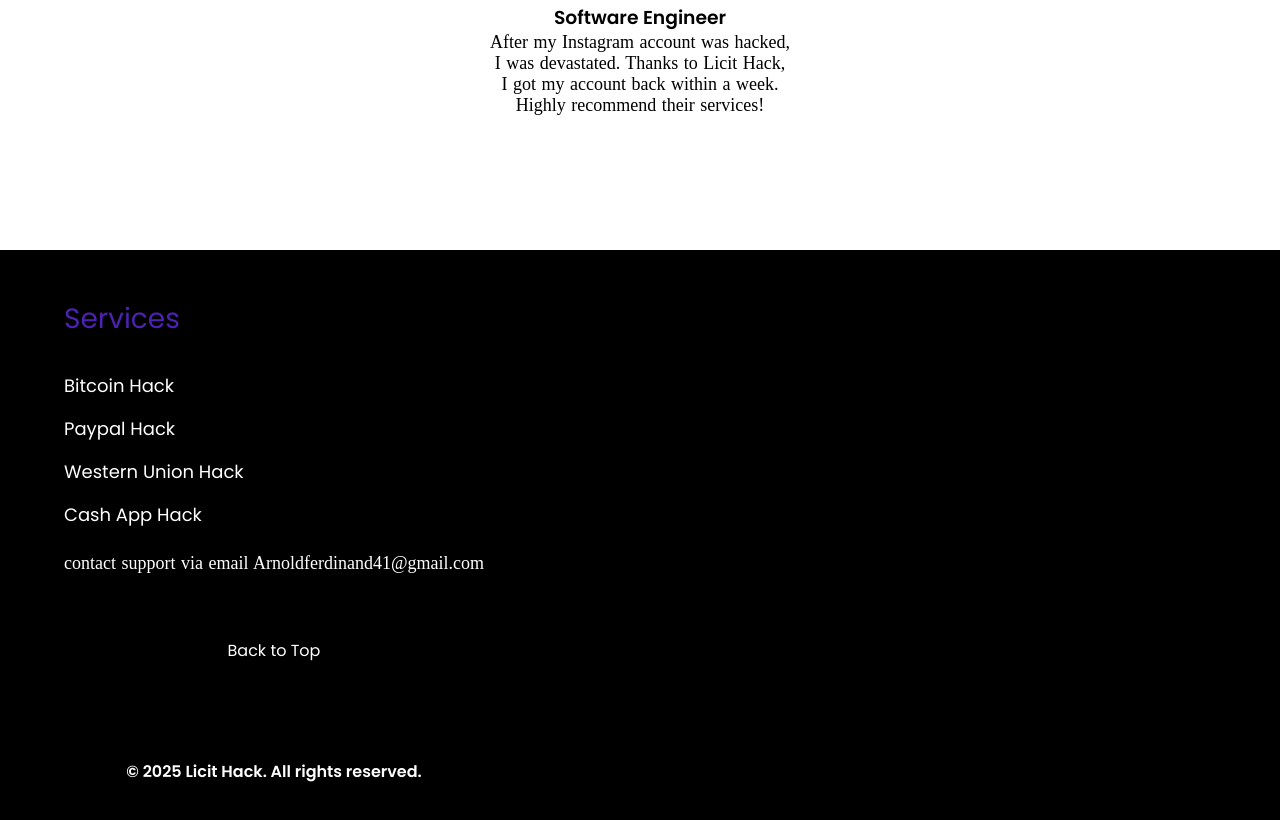
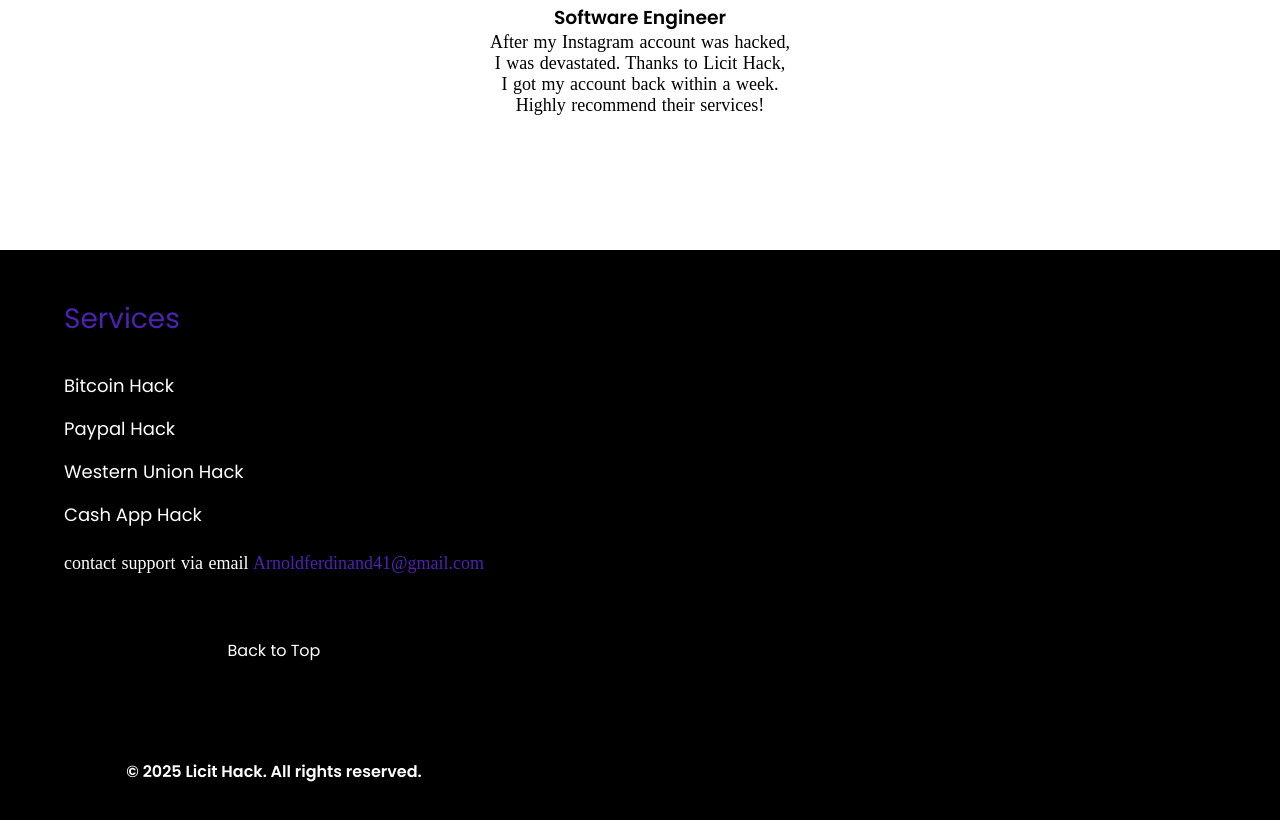
Before and after one commit to kingsfavy/licit, a website: page index.html in a window 1280 px wide. Shown: the part 7757-8577 px from the top of the page. Drawn offline with Linux system fonts and the light colour scheme; no server answers.

Commit message:
Update styles.css

```diff
--- a/styles.css
+++ b/styles.css
@@ -96,6 +96,10 @@
 height:auto;
 color:#4D22B2;
 /*background:#000;*/
+}
+
+.color{
+   color:#4D22B2;
 }
 
 
```
